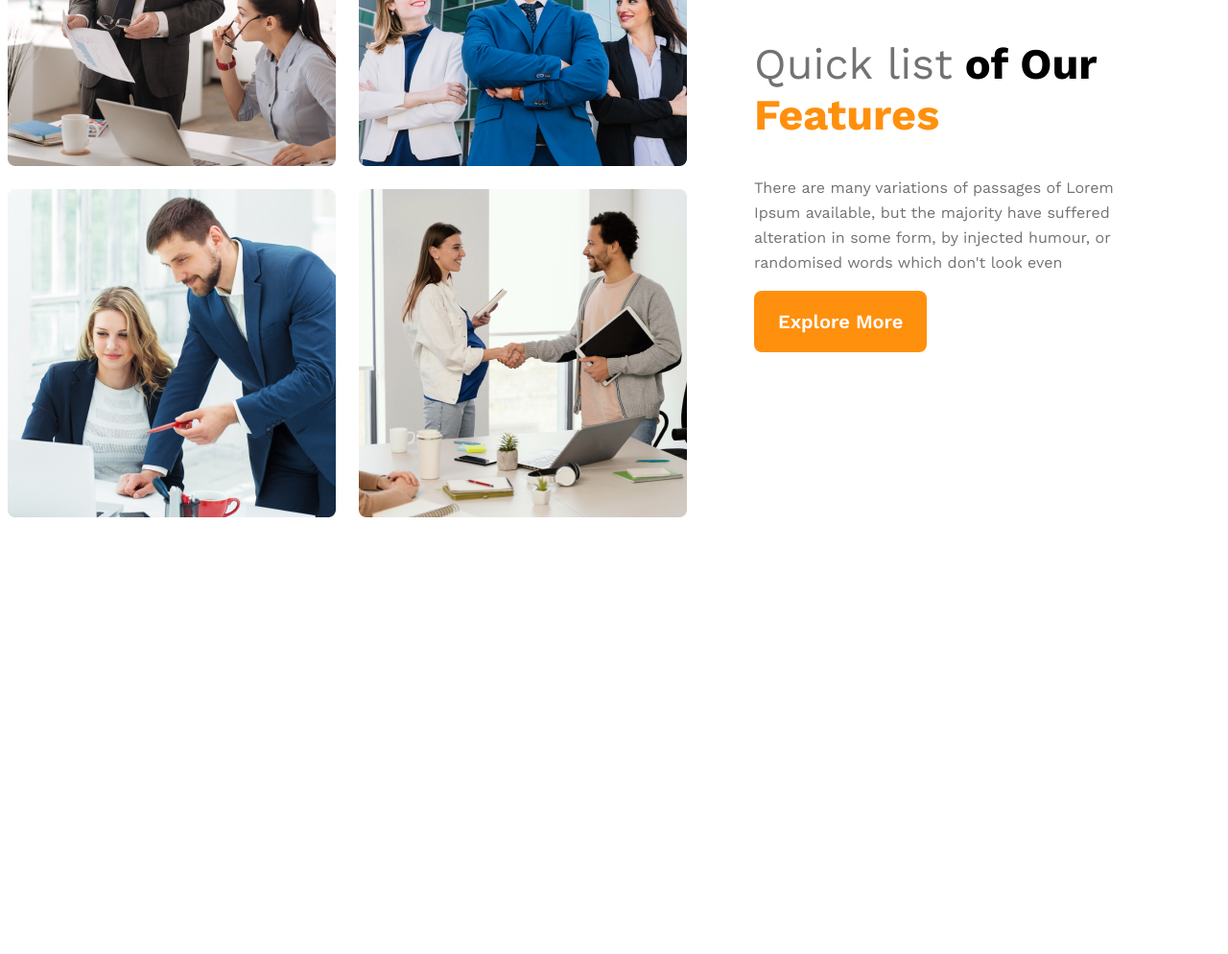
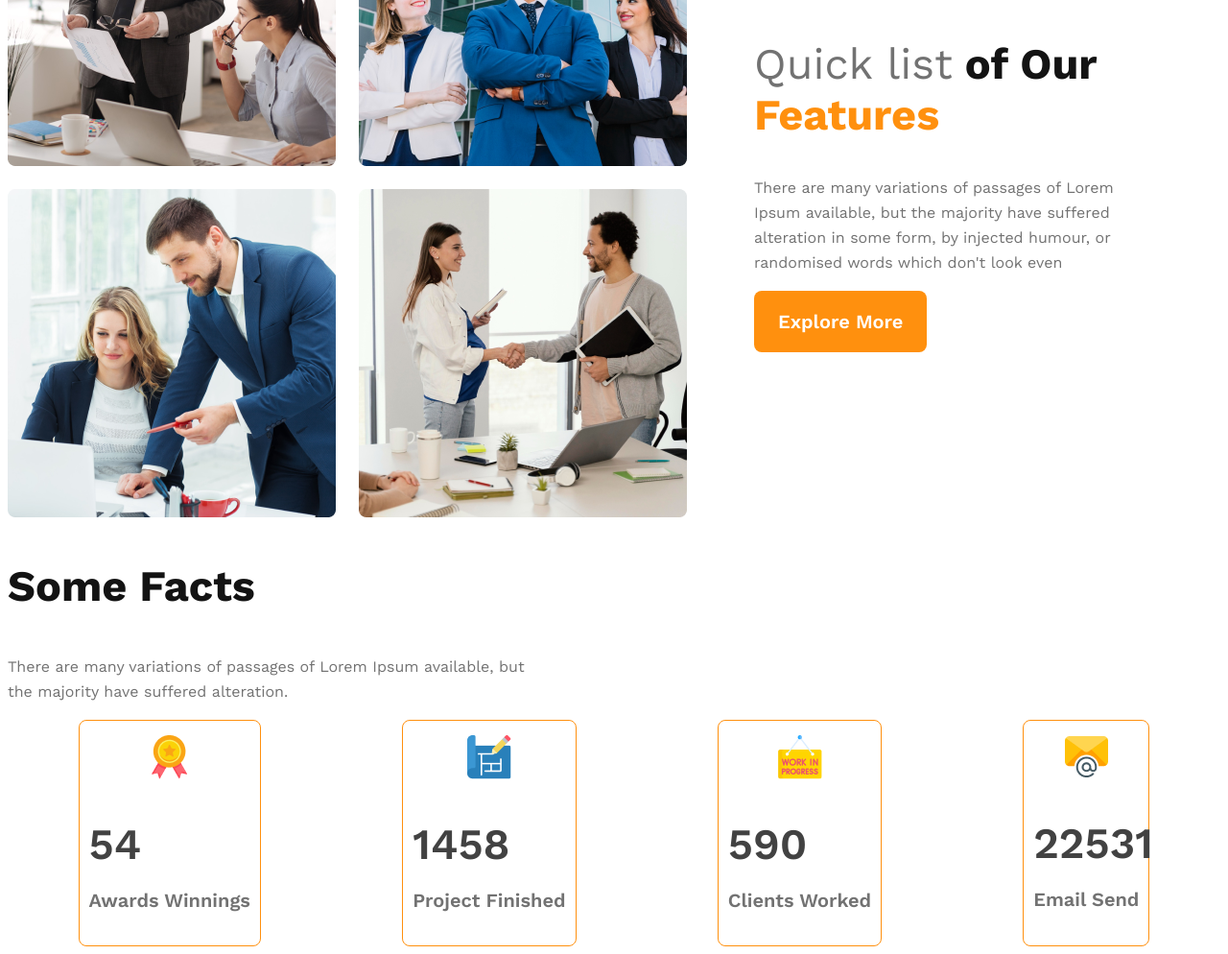
Before and after one commit to rhMahedi/architech-web, a plain HTML site: page index.html in a window 1280 px wide. Shown: the part 1306-2300 px from the top of the page at 96% size. Before the commit the page ends 1853 px from the top, so only its background shows below. Drawn offline with nearby package versions, Linux system fonts and the light colour scheme.

Commit message:
add fact section

```diff
--- a/index.html
+++ b/index.html
@@ -50,7 +50,7 @@
         <img src="images/team4.png" alt="">
       </div>
       <div class="write-container">
-        <h2 class="write-content-title"><span class="quick">Quick list</span> of Our <span
+        <h2 class="write-content-title"><span class="quick">Quick list</span> <span class="our">of Our</span> <span
             class="write-feat">Features</span></h2>
         <p class="banner-descrption">
           There are many variations of passages of Lorem Ipsum available, but the majority have suffered alteration in
@@ -61,6 +61,41 @@
         </button>
       </div>
     </section>
+    <!-- start love & enjoy section -->
+    <section>
+
+    </section>
+
+    <!-- start fact section -->
+    <section class="fact">
+      <h3 class="our">Some Facts</h3>
+      <p class="banner-descrption">There are many variations of passages of Lorem Ipsum available, but <br> the majority
+        have suffered alteration.</p>
+      <div class="fact-container-main">
+
+        <div class="card">
+          <img src="images/icons/ribon.png" alt="">
+          <h2 class="card-stats">54</h2>
+          <p class="card-title">Awards Winnings</p>
+        </div>
+        <div class="card">
+          <img src="images/icons/projects.png" alt="">
+          <h2 class="card-stats">1458</h2>
+          <p class="card-title">Project Finished</p>
+        </div>
+        <div class="card">
+          <img src="images/icons/customers.png" alt="">
+          <h2 class="card-stats">590</h2>
+          <p class="card-title">Clients Worked</p>
+        </div>
+        <div class="card">
+          <img src="images/icons/email.png" alt="">
+          <h2 class="card-stats">22531</h2>
+          <p class="card-title">Email Send</p>
+        </div>
+
+      </div>
+    </section>
   </main>
 </body>
 
--- a/style/architec.css
+++ b/style/architec.css
@@ -18,6 +18,13 @@
 .banner-descrption {
   color: var(--Dark-03, #727272);
   line-height: 26px;
+}
+
+.our {
+  color: var(--Dark-01, #131313);
+  font-size: 45px;
+  font-weight: 700;
+
 }
 
 /* shyare style ending */
@@ -124,6 +131,35 @@ main {
 
 }
 
+/* fact section start  */
+.fact-container-main {
+  display: flex;
+  justify-content: space-around;
+  margin-top: 10px;
+}
+
+.fact-container-main .card {
+  text-align: center;
+  border-radius: 8px;
+  border: 1px solid #FF900E;
+  padding: 15px 10px;
+}
+
+.card-stats {
+  color: var(--Dark-02, #424242);
+  font-size: 45px;
+  font-weight: 600;
+  max-width: 5px;
+  margin-bottom: 3px;
+}
+
+.card-title {
+  color: var(--Dark-03, #727272);
+  font-size: 20px;
+  font-weight: 600;
+
+}
+
 
 /* responsive design part  */
 
@@ -137,19 +173,22 @@ main {
   .img-write-container {
     flex-direction: column;
   }
-  .img-container{
+
+  .img-container {
     grid-template-columns: 1fr;
   }
 
-.write-container {
- padding-left: 20px;
- padding-right: 20px;
-}
+  .write-container {
+    padding-left: 20px;
+    padding-right: 20px;
+  }
 }
 
 /* tablet responsive  */
 @media screen and (min-width: 577px) and (max-width:960px) {
-  nav, .img-write-container {
+
+  nav,
+  .img-write-container {
     flex-direction: column;
   }
 
```
